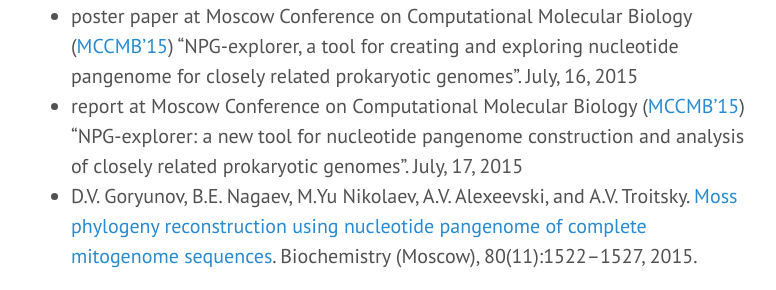
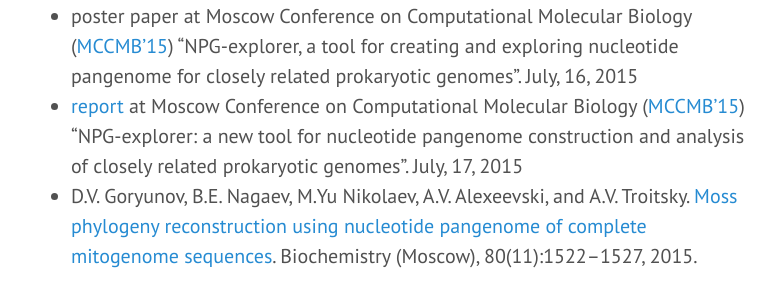
Before and after one commit to starius/starius.github.io, a Jekyll site: the page built from articles.md, in a window 1280 px wide. Shown: the part 1021-1311 px from the top of the page, without its empty margins (249-1025 px from the left). Built offline with Jekyll 4.4.1, drawn with Linux system fonts in a browser that asks for light colours; Markdown is read by kramdown in place of the engine named in the settings; part of the change alters nothing that is shown.

```diff
--- a/articles.md
+++ b/articles.md
@@ -48,7 +48,7 @@ title: My publications
     "NPG-explorer, a tool for creating and
     exploring nucleotide pangenome for closely related
     prokaryotic genomes". July, 16, 2015
-* report at Moscow Conference on Computational Molecular
+* [report][mccmb2015-pdf] at Moscow Conference on Computational Molecular
     Biology ([MCCMB'15][mccmb2015])
     "NPG-explorer: a new tool for nucleotide pangenome
     construction and analysis of closely related prokaryotic
@@ -65,4 +65,5 @@ See also [my posts on Habrahabr](http://habrahabr.ru/users/starius/topics/).
 [eccb14]: http://www.eccb14.org/
 [eccb14-poster]: http://f1000.com/posters/browse/summary/1096831
 [mccmb2015]: http://mccmb.belozersky.msu.ru/2015/
+[mccmb2015-pdf]: http://mccmb.belozersky.msu.ru/2015/proceedings/abstracts/164.pdf
 [mosses]: http://istina.msu.ru/publications/article/11518378/
```
